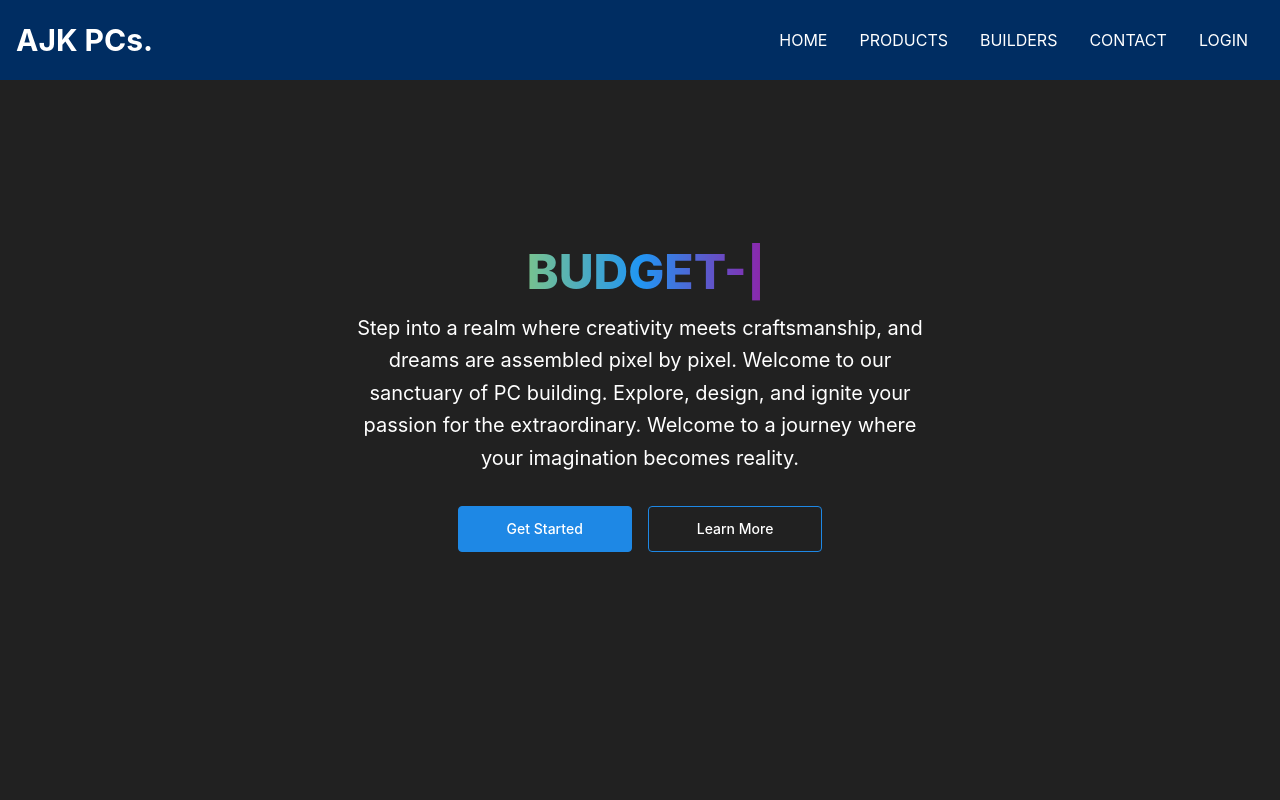
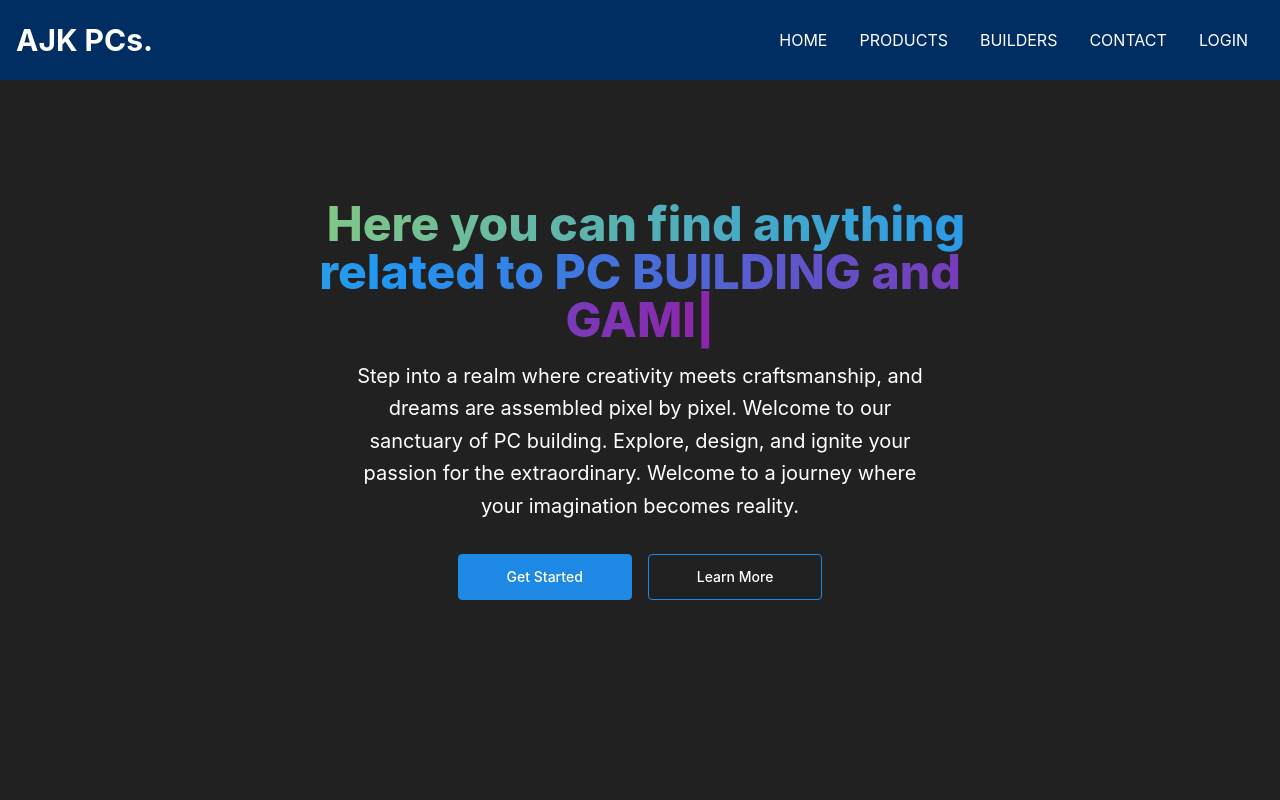
Before and after one commit to angel7544/meraTest, a React (Create React App) app: page / in a window 1280 px wide. Shown: the top 800 px of the page. Built offline with nearby package versions, Linux system fonts and the light colour scheme.

Commit message:
Update Home.jsx

```diff
--- a/src/components/Home.jsx
+++ b/src/components/Home.jsx
@@ -26,7 +26,7 @@ const Home = () => {
 
         <span className="sm:block"> Increase Conversion. </span>
       </h1> */}
-            <Typed    className="bg-gradient-to-r pl-3 from-green-300 via-blue-500 to-purple-600 bg-clip-text text-3xl font-extrabold text-transparent sm:text-5xl" strings={["Here you can find anything","BUDGET-PCs","GAMING-PCs","Graphics Cards & Monitors ","PC Components & Accessories"]} backSpeed={50} loop={true} typeSpeed={80} />
+            <Typed    className="bg-gradient-to-r pl-3 from-green-300 via-blue-500 to-purple-600 bg-clip-text text-3xl font-extrabold text-transparent sm:text-5xl" strings={["Here you can find anything related to PC BUILDING and GAMING","BUDGET-PCs","GAMING-PCs","Graphics Cards & Monitors ","PC Components & Accessories"]} backSpeed={50} loop={true} typeSpeed={80} />
 
             <p className="mx-auto mt-4 max-w-xl sm:text-xl/relaxed">
             Step into a realm where creativity meets craftsmanship, and dreams are assembled pixel by pixel.
```
